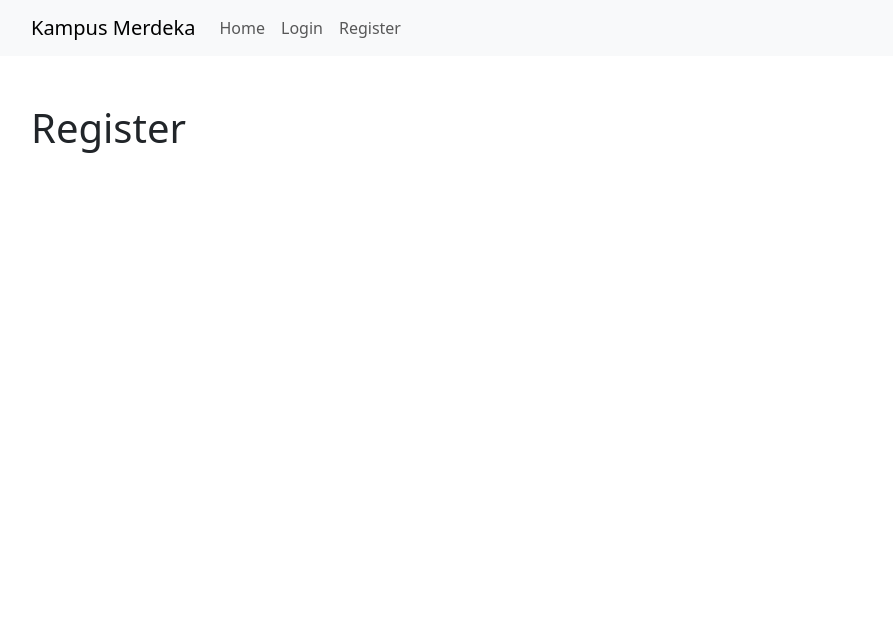
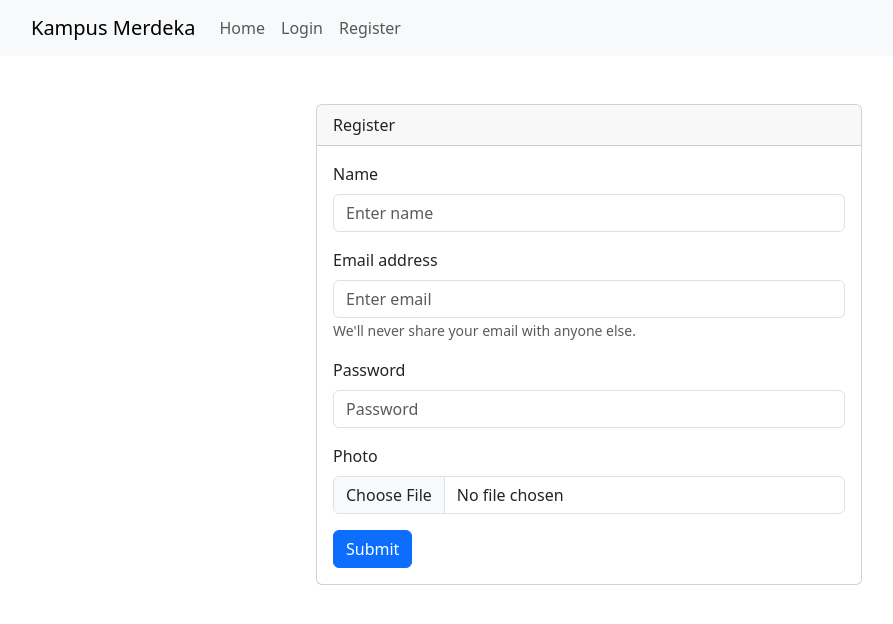
Before and after one commit to reza-binar/kampus-merdeka-6-fullstack, a React (Vite) app in the folder chapter-6/topic-1/: page /register in a window 1280 px wide. Shown: the top 624 px of the page, without its empty margins (51-944 px from the left). Built offline with nearby package versions, Linux system fonts and the light colour scheme.

Commit message:
chapter 6: 1

```diff
--- a/chapter-6/topic-1/src/App.jsx
+++ b/chapter-6/topic-1/src/App.jsx
@@ -1,10 +1,10 @@
 import { createBrowserRouter, RouterProvider } from "react-router-dom";
+import Container from "react-bootstrap/Container";
+import "bootstrap/dist/css/bootstrap.min.css"; // apply bootstrap for styling
 
 import Navbar from "./components/Navbar";
 import Login from "./pages/login";
-
-import "bootstrap/dist/css/bootstrap.min.css"; // apply bootstrap for styling
-import Container from "react-bootstrap/Container";
+import Register from "./pages/register";
 
 const router = createBrowserRouter([
     {
@@ -35,7 +35,7 @@ const router = createBrowserRouter([
             <>
                 <Navbar />
                 <Container className="mt-5">
-                    <h1>Register</h1>
+                    <Register />
                 </Container>
             </>
         ),
--- /dev/null
+++ b/chapter-6/topic-1/src/components/Register/index.jsx
@@ -0,0 +1,37 @@
+import Button from "react-bootstrap/Button";
+import Form from "react-bootstrap/Form";
+
+function Login() {
+    return (
+        <Form>
+            <Form.Group className="mb-3" controlId="name">
+                <Form.Label>Name</Form.Label>
+                <Form.Control type="text" placeholder="Enter name" />
+            </Form.Group>
+
+            <Form.Group className="mb-3" controlId="email">
+                <Form.Label>Email address</Form.Label>
+                <Form.Control type="email" placeholder="Enter email" />
+                <Form.Text className="text-muted">
+                    We'll never share your email with anyone else.
+                </Form.Text>
+            </Form.Group>
+
+            <Form.Group className="mb-3" controlId="password">
+                <Form.Label>Password</Form.Label>
+                <Form.Control type="password" placeholder="Password" />
+            </Form.Group>
+
+            <Form.Group controlId="photo" className="mb-3">
+                <Form.Label>Photo</Form.Label>
+                <Form.Control type="file" />
+            </Form.Group>
+
+            <Button variant="primary" type="submit">
+                Submit
+            </Button>
+        </Form>
+    );
+}
+
+export default Login;
--- /dev/null
+++ b/chapter-6/topic-1/src/pages/register/index.jsx
@@ -0,0 +1,21 @@
+import RegisterComponent from "../../components/Register";
+import Row from "react-bootstrap/Row";
+import Col from "react-bootstrap/Col";
+import Card from "react-bootstrap/Card";
+
+const Register = () => {
+    return (
+        <Row>
+            <Col md={6} className="offset-md-3">
+                <Card>
+                    <Card.Header>Register</Card.Header>
+                    <Card.Body>
+                        <RegisterComponent />
+                    </Card.Body>
+                </Card>
+            </Col>
+        </Row>
+    );
+};
+
+export default Register;
```
